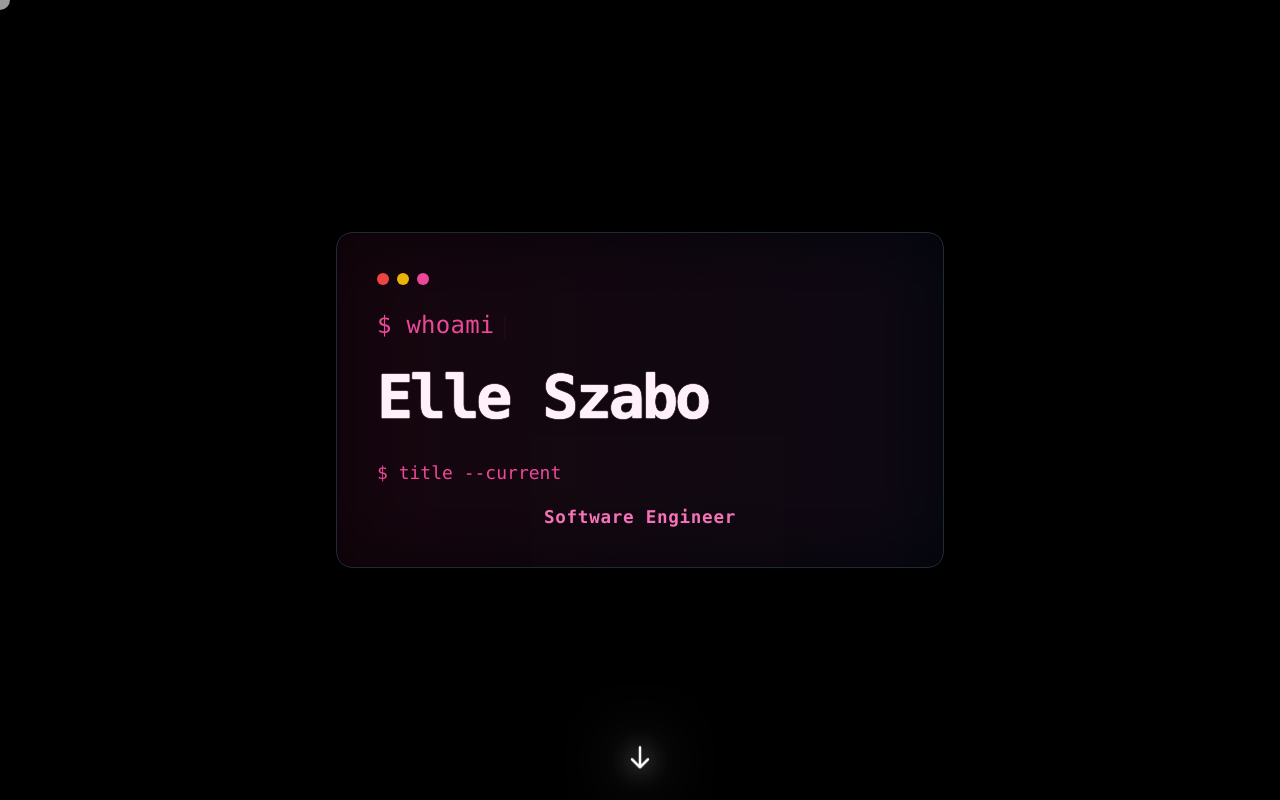
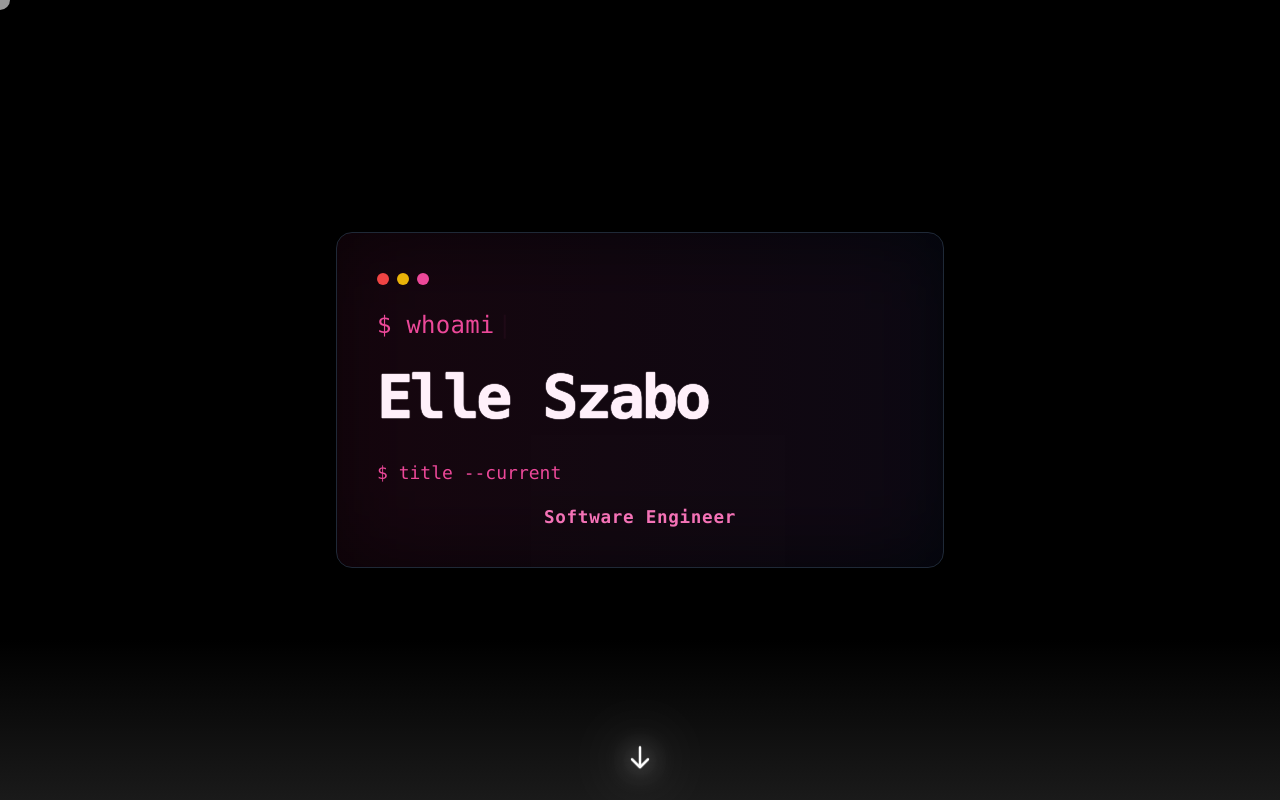
Before and after one commit to eszabo12/portfolio, a Next.js app: page / in a window 1280 px wide. Shown: the top 800 px of the page. Built offline with nearby package versions, Linux system fonts and the light colour scheme; no server answers.

Commit message:
Gradient

```diff
--- a/app/components/HeroSection.tsx
+++ b/app/components/HeroSection.tsx
@@ -28,11 +28,9 @@ export default function HeroSection() {
 		}
 	}, [showTerminal, arrowDelay]);
 
-
 	return (
-		<section className="relative min-h-screen w-full flex flex-col items-center justify-center overflow-hidden bg-black">
-			<div className="absolute inset-0 w-full h-full z-0 pointer-events-none overflow-hidden">
-			</div>
+		<section className="relative min-h-screen w-full flex flex-col items-center justify-center overflow-hidden" style={{ background: 'linear-gradient(to bottom, #000 80%, #1a1a1a 100%)' }}>
+			<div className="absolute inset-0 w-full h-full z-0 pointer-events-none overflow-hidden"></div>
 			<div className="relative z-10 flex flex-col items-center justify-center w-full h-full pointer-events-none select-none" style={{ minHeight: '60vh' }}>
 				<motion.div
 					initial={{ opacity: 0, y: 30 }}
```
